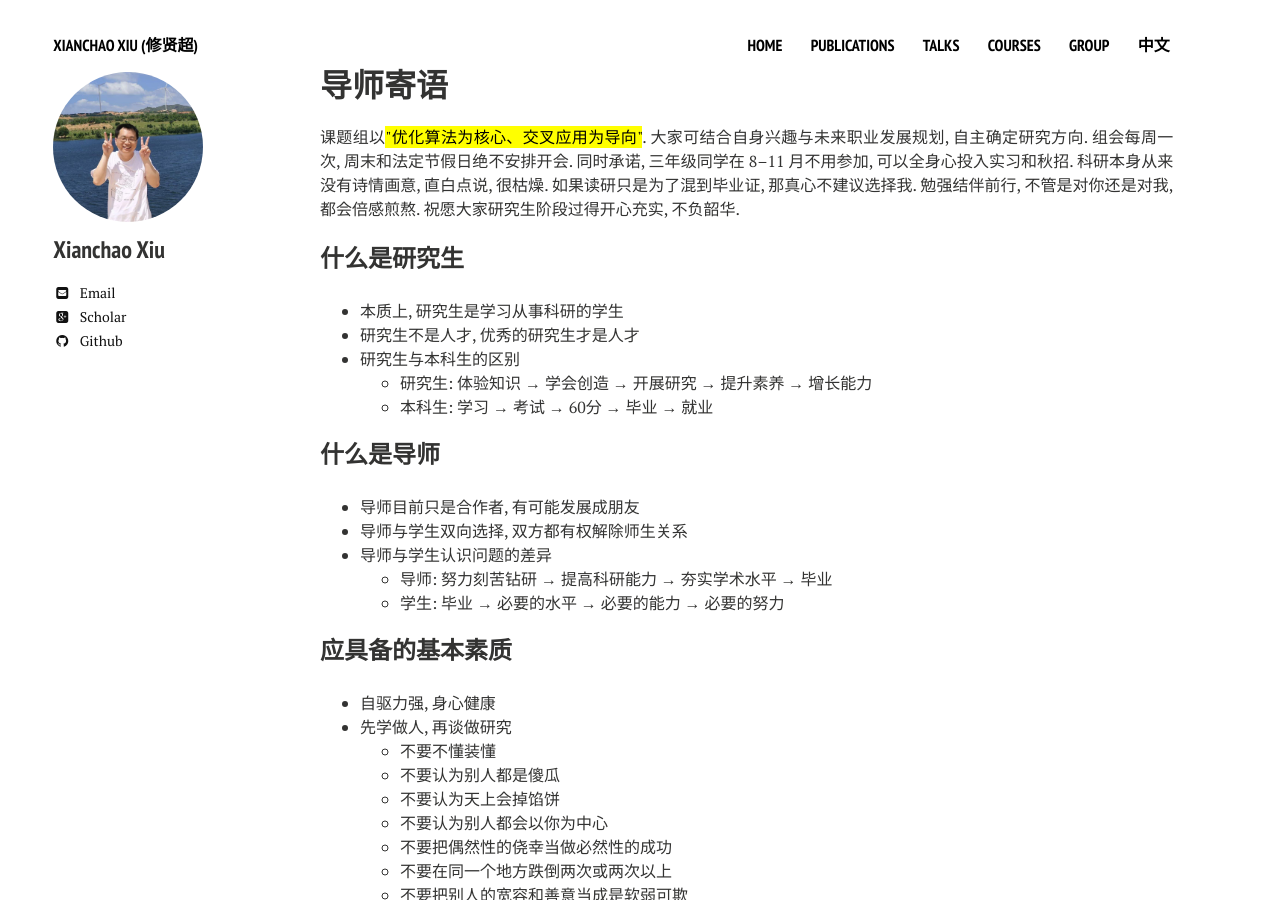
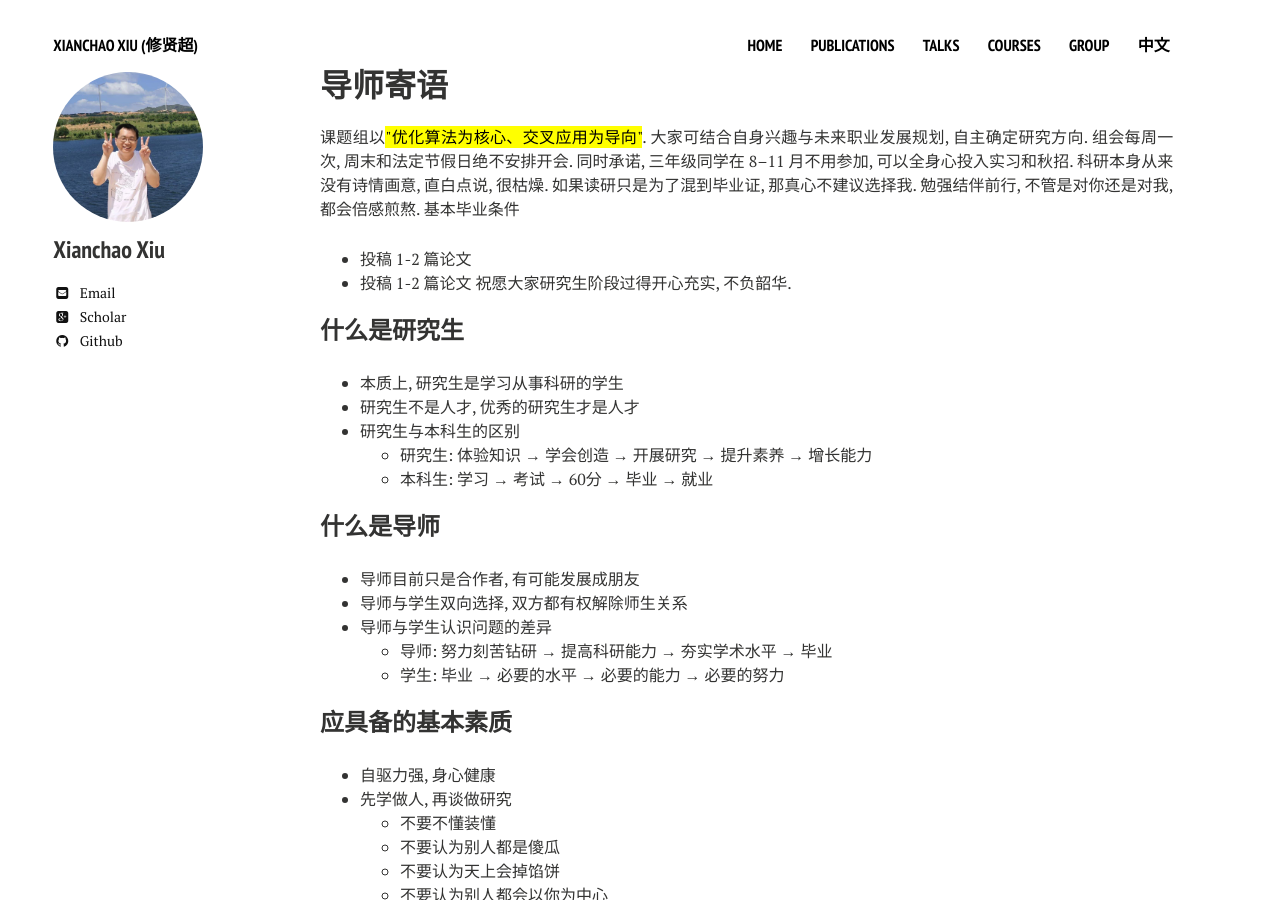
Before and after one commit to xianchaoxiu/xianchaoxiu.github.io, a Jekyll site: the page built from group/reading/index.md, in a window 1280 px wide and 900 px high. Built offline with Jekyll 4.4.1, drawn with Linux system fonts in a browser that asks for light colours; nearby versions of some CDN libraries.

Commit message:
Update index.md

```diff
--- a/group/reading/index.md
+++ b/group/reading/index.md
@@ -12,6 +12,9 @@ share: false
 科研本身从来没有诗情画意, 直白点说, 很枯燥.
 如果读研只是为了混到毕业证, 那真心不建议选择我.
 勉强结伴前行, 不管是对你还是对我, 都会倍感煎熬.
+基本毕业条件
+* 投稿 1-2 篇论文
+* 投稿 1-2 篇论文
 祝愿大家研究生阶段过得开心充实, 不负韶华.
 
 
```
